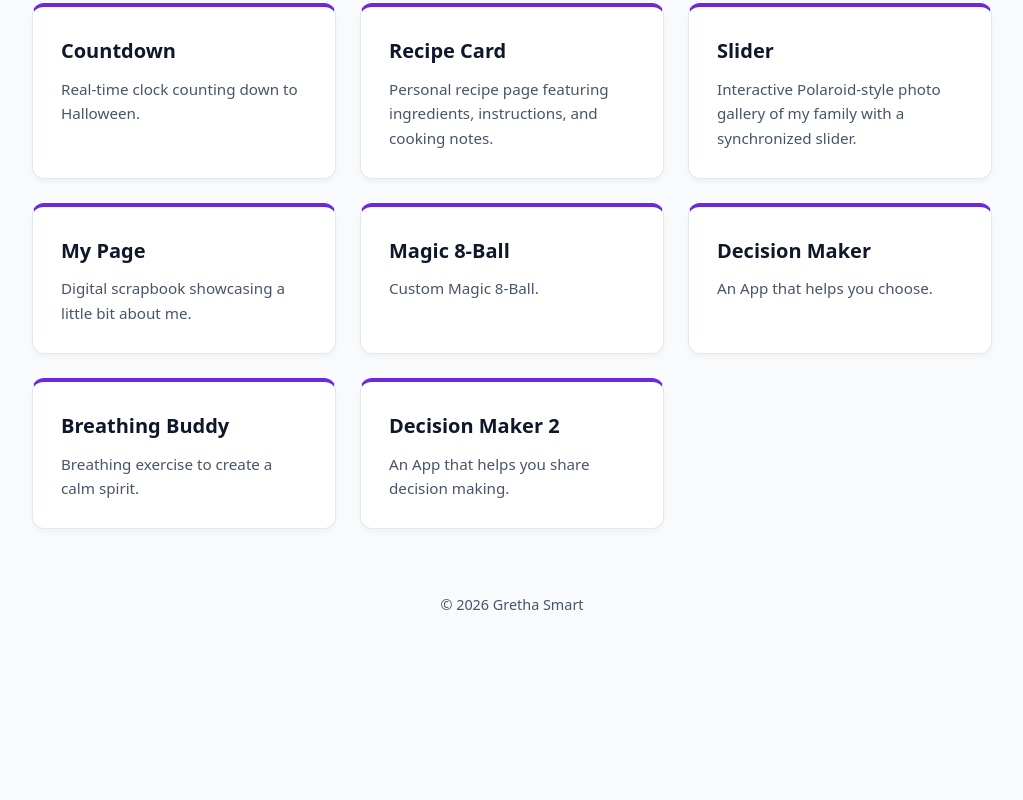
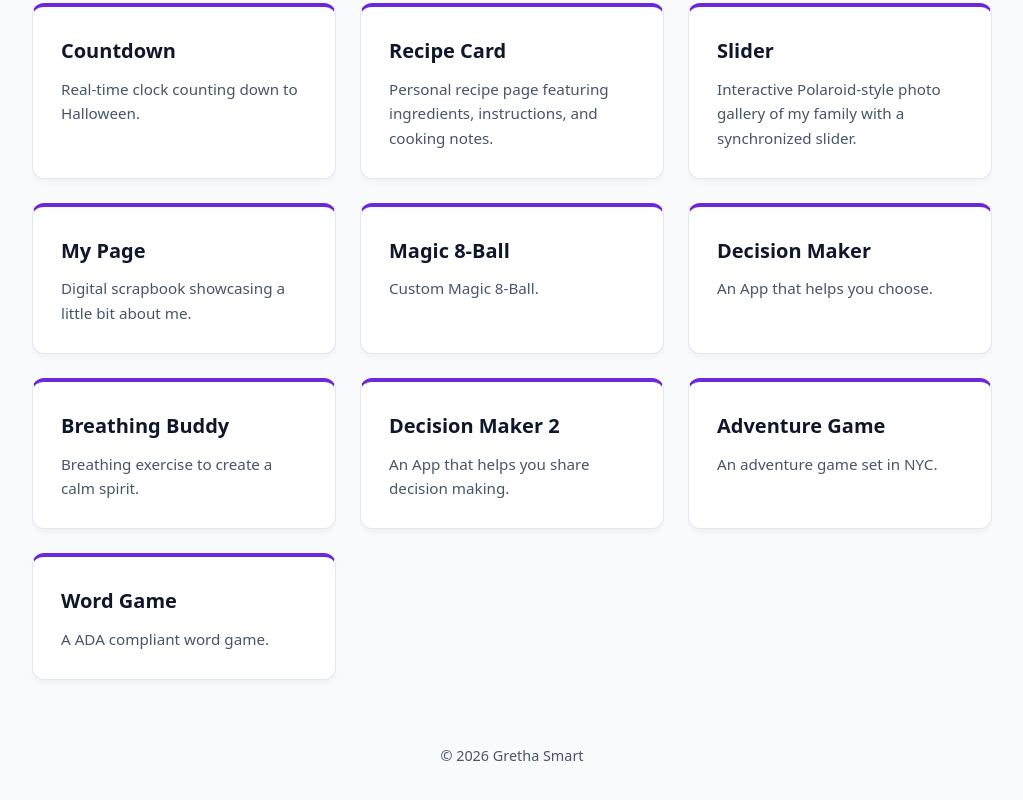
Before and after one commit to grethasmart/vibe-coding, a plain HTML site: page index.html in a window 1280 px wide. Shown: the part 400-1200 px from the top of the page, without its empty margins (128-1151 px from the left). Before the commit the page ends 1072 px from the top, so only its background shows below. Drawn offline with Linux system fonts and the light colour scheme.

Commit message:
Add files via upload

```diff
--- a/index.html
+++ b/index.html
@@ -188,6 +188,16 @@
         <h2><a href="https://grethasmart.github.io/vibe-coding/decision-maker-2/">Decision Maker 2</a></h2>
         <p>An App that helps you share decision making.</p>
       </article>
+
+            <article class="card">
+        <h2><a href="https://grethasmart.github.io/vibe-coding/adventure/">Adventure Game</a></h2>
+        <p>An adventure game set in NYC.</p>
+      </article>
+
+                  <article class="card">
+        <h2><a href="https://grethasmart.github.io/vibe-coding/word-game/">Word Game</a></h2>
+        <p>A ADA compliant word game.</p>
+      </article>
     </main>
 
     <footer>
```
